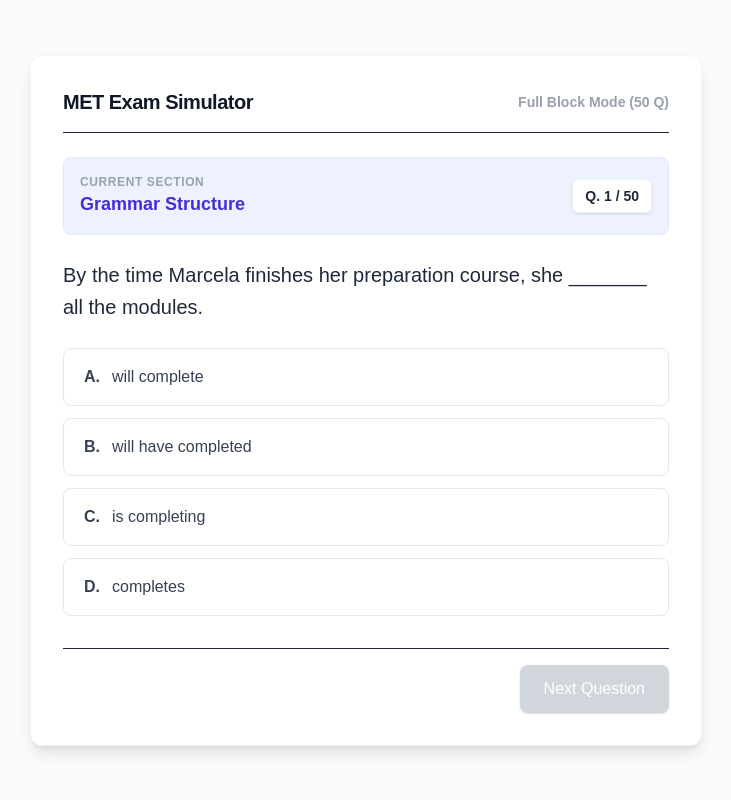
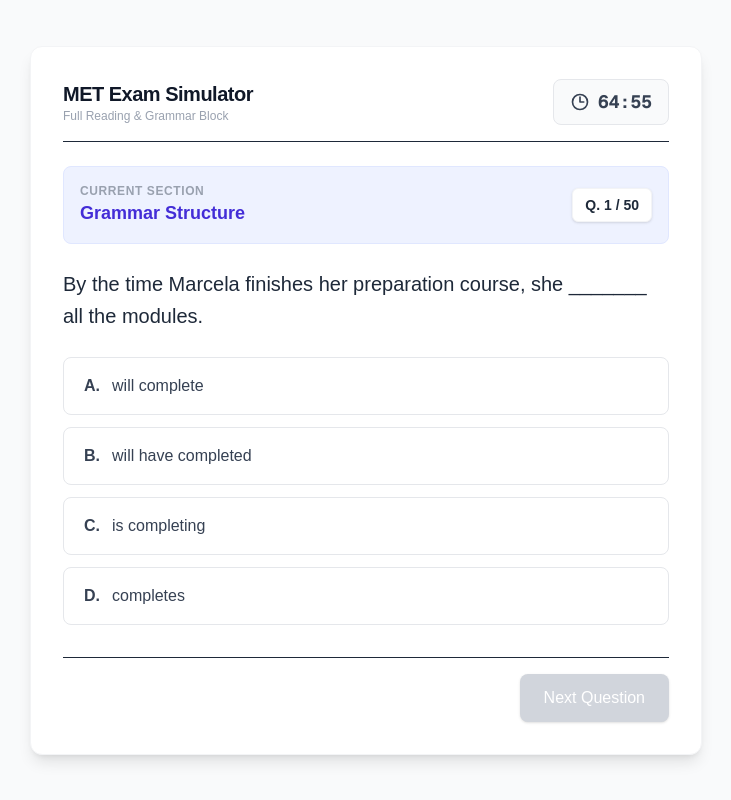
Before and after one commit to jdavidmartinez/met-mar, a Next.js app: page / in a window 1280 px wide. Shown: the whole page, without its empty margins (274-1005 px from the left). Built offline with nearby package versions, Linux system fonts and the light colour scheme.

Commit message:
Add official 65-minute countdown timer with alert mechanics

```diff
--- a/app/page.tsx
+++ b/app/page.tsx
@@ -1,6 +1,6 @@
 'use client';
 
-import React, { useState } from 'react';
+import React, { useState, useEffect } from 'react';
 import { MET_BANK_QUESTIONS } from './data/questions';
 
 export default function Home() {
@@ -9,7 +9,37 @@ export default function Home() {
   const [score, setScore] = useState(0);
   const [isFinished, setIsFinished] = useState(false);
 
+  // NUEVO ESTADO: Tiempo en segundos (65 minutos = 3900 segundos)
+  const [timeLeft, setTimeLeft] = useState(3900);
+
   const currentQuestion = MET_BANK_QUESTIONS[currentQuestionIndex];
+
+  // NUEVO EFECTO: Controlador del temporizador en tiempo real
+  useEffect(() => {
+    // Si el examen ya terminó, no seguimos descontando tiempo
+    if (isFinished) return;
+
+    // Si el tiempo se agota, forzamos la finalización del examen
+    if (timeLeft <= 0) {
+      setIsFinished(true);
+      return;
+    }
+
+    // Configurar el intervalo para que reste 1 segundo cada 1000ms
+    const timerInterval = setInterval(() => {
+      setTimeLeft((prevTime) => prevTime - 1);
+    }, 1000);
+
+    // Limpieza del intervalo para evitar fugas de memoria al desmontar el componente
+    return () => clearInterval(timerInterval);
+  }, [timeLeft, isFinished]);
+
+  // NUEVA FUNCIÓN: Formatea los segundos en un string legible "MM:SS"
+  const formatTime = (seconds: number) => {
+    const minutes = Math.floor(seconds / 60);
+    const remainingSeconds = seconds % 60;
+    return `${minutes.toString().padStart(2, '0')}:${remainingSeconds.toString().padStart(2, '0')}`;
+  };
 
   const handleOptionClick = (option: string) => {
     if (selectedAnswer !== null) return;
@@ -34,10 +64,10 @@ export default function Home() {
     setCurrentQuestionIndex(0);
     setSelectedAnswer(null);
     setScore(0);
+    setTimeLeft(3900); // Reiniciar el reloj a 65 minutos
     setIsFinished(false);
   };
 
-  // NUEVA FUNCIÓN: Calcula el nivel MCER y el diseño de la tarjeta final basado en el Score
   const getCEFRLevel = (finalScore: number) => {
     if (finalScore >= 43) {
       return { level: 'C1 (Advanced)', color: 'text-emerald-700 bg-emerald-50 border-emerald-200', desc: 'Marcela demuestra un dominio avanzado y fluido del idioma, ideal para entornos profesionales de alta exigencia o postgrados internacionales.' };
@@ -73,13 +103,30 @@ export default function Home() {
     <main className="min-h-screen bg-gray-50 flex flex-col items-center justify-center p-6 text-gray-800">
       <div className="w-full max-w-2xl bg-white rounded-xl shadow-lg p-8 border border-gray-100">
 
+        {/* Encabezado con el Reloj Integrado */}
         <div className="flex justify-between items-center border-b pb-4 mb-6">
-          <h1 className="text-xl font-bold text-gray-900 tracking-tight">
-            MET Exam Simulator
-          </h1>
-          <span className="text-sm font-semibold text-gray-400">
-            Full Block Mode (50 Q)
-          </span>
+          <div>
+            <h1 className="text-xl font-bold text-gray-900 tracking-tight">
+              MET Exam Simulator
+            </h1>
+            <span className="text-xs text-gray-400 font-medium block">
+              Full Reading & Grammar Block
+            </span>
+          </div>
+
+          {/* NUEVO UI COMPONENT: Reloj Dinámico */}
+          {!isFinished && (
+            <div className={`flex items-center space-x-2 px-4 py-2 rounded-lg font-mono text-lg font-bold border transition-colors ${
+              timeLeft < 300
+                ? 'bg-rose-50 border-rose-200 text-rose-600 animate-pulse' // Alerta roja si quedan menos de 5 minutos
+                : 'bg-gray-50 border-gray-200 text-gray-700'
+            }`}>
+              <svg xmlns="http://www.w3.org/2000/svg" fill="none" viewBox="0 0 24 24" strokeWidth={2} stroke="currentColor" className="w-5 h-5">
+                <path strokeLinecap="round" strokeLinejoin="round" d="M12 6v6h4.5m4.5 0a9 9 0 1 1-18 0 9 9 0 0 1 18 0Z" />
+              </svg>
+              <span>{formatTime(timeLeft)}</span>
+            </div>
+          )}
         </div>
 
         {!isFinished && activeStyles ? (
@@ -147,9 +194,11 @@ export default function Home() {
             </div>
           </div>
         ) : (
-          /* Reporte Final de Resultados con Nivel MCER */
+          /* Reporte Final de Resultados */
           <div className="text-center py-6">
-            <h2 className="text-3xl font-bold text-gray-900 mb-2">Simulation Complete!</h2>
+            <h2 className="text-3xl font-bold text-gray-900 mb-2">
+              {timeLeft <= 0 ? 'Time is Up!' : 'Simulation Complete!'}
+            </h2>
             <p className="text-gray-500 mb-8">Here is Marcela's estimated English proficiency profile:</p>
 
             <div className="inline-block bg-gray-50 border border-gray-100 px-10 py-6 rounded-2xl mb-6 shadow-sm">
@@ -158,7 +207,6 @@ export default function Home() {
               <p className="text-xs text-gray-400 mt-2 uppercase tracking-wide font-semibold">Correct Answers</p>
             </div>
 
-            {/* NUEVA SECCIÓN: Tarjeta Dinámica de Nivel MCER */}
             {resultData && (
               <div className={`w-full ${resultData.color} border rounded-xl p-6 mb-8 text-left max-w-md mx-auto shadow-sm`}>
                 <span className="text-xs font-bold uppercase tracking-wider opacity-60 block mb-1">
```
